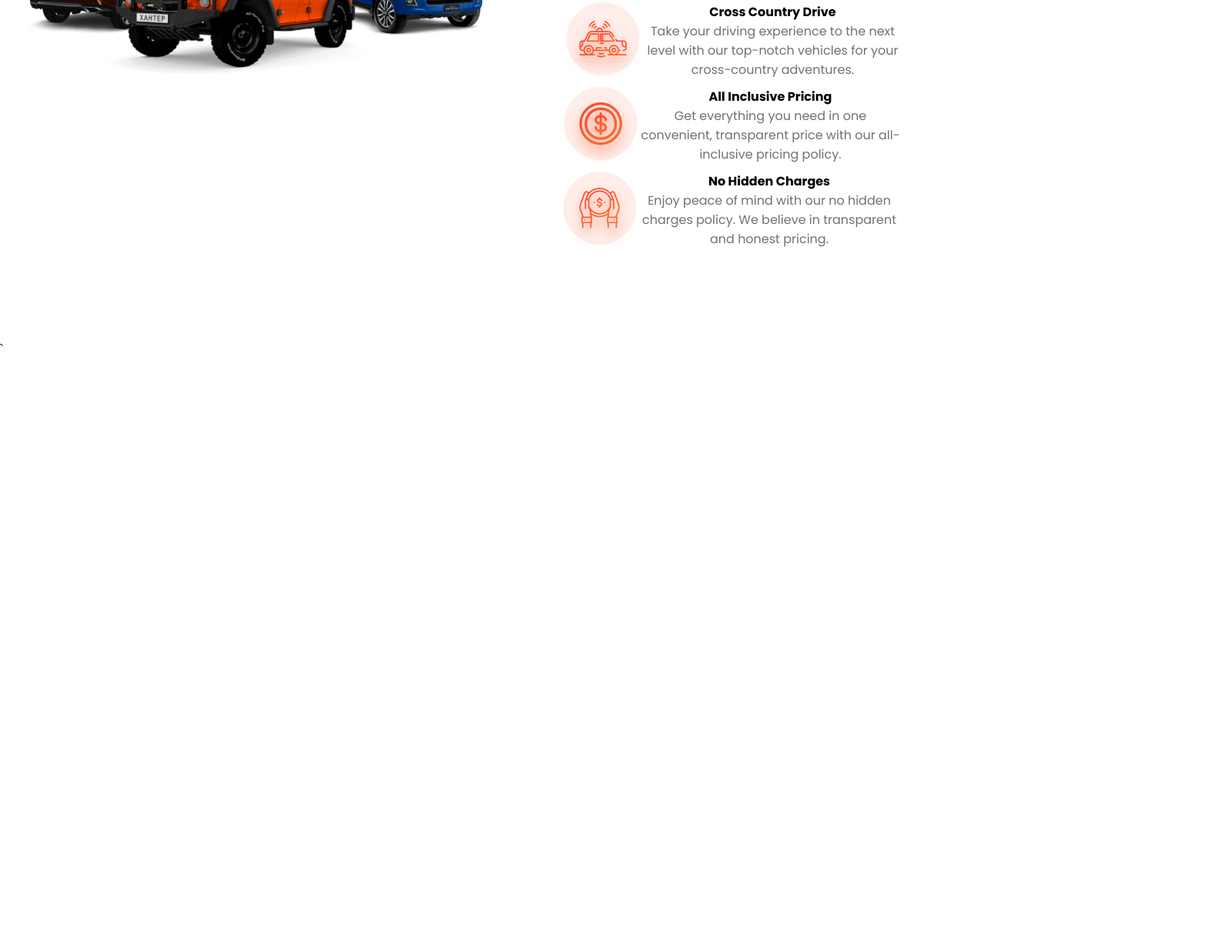
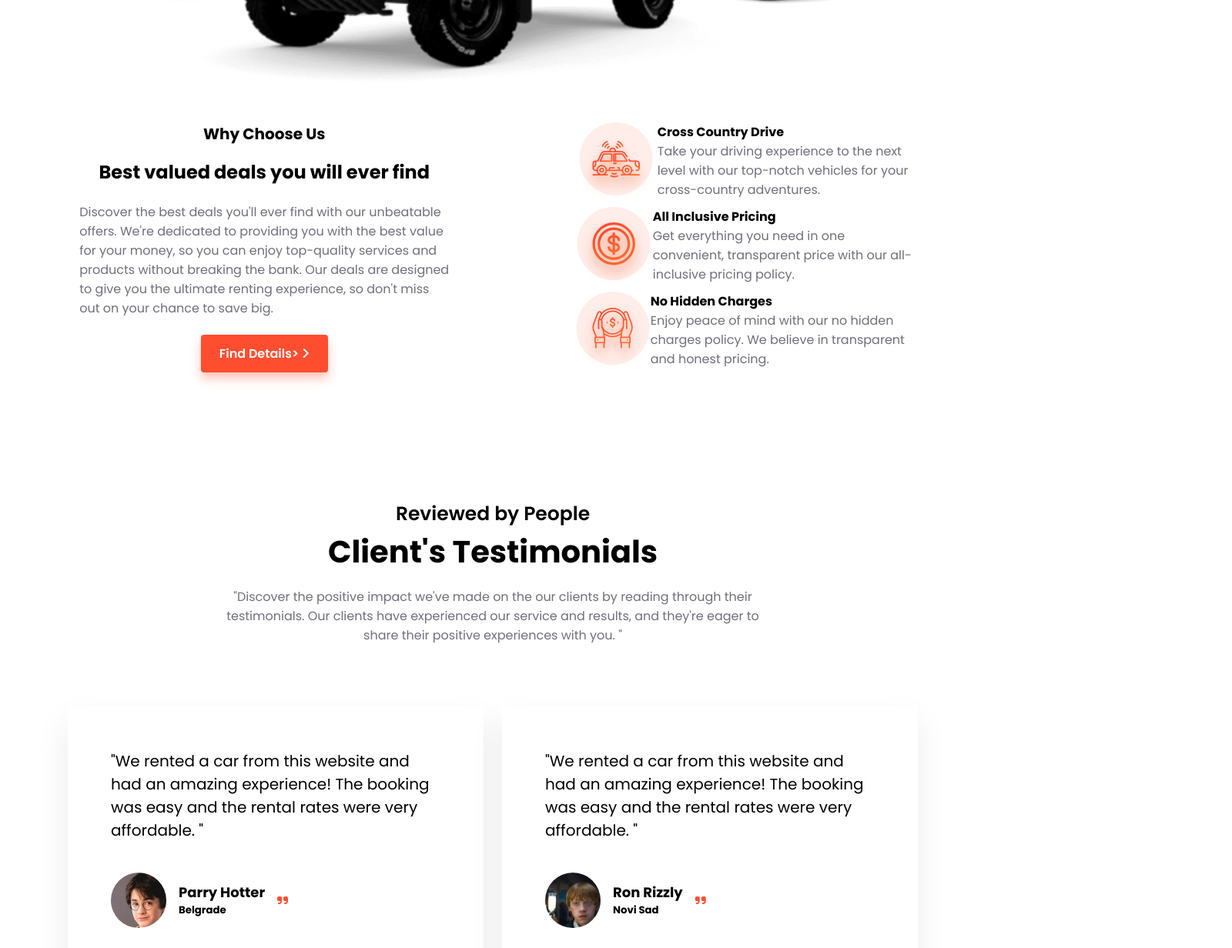
Before and after one commit to mlanikata/car-rental---project, a plain HTML site: page index.html in a window 1280 px wide. Shown: the part 2379-3611 px from the top of the page at 77% size, 1600 px wide, since content can reach past the window. Before the commit the page ends 2845 px from the top, so only its background shows below. Drawn offline with Linux system fonts and the light colour scheme.

Commit message:
working on downloads

```diff
--- a/index.html
+++ b/index.html
@@ -144,7 +144,8 @@
                   give you the ultimate renting experience, so don't miss out on
                   your chance to save big.
                 </p>
-                <button class="choose__text__btn">Find Details>
+                <button class="choose__text__btn">
+                  Find Details>
                   <i class="fa-solid fa-angle-right"></i>
                 </button>
               </div>
@@ -180,7 +181,8 @@
                       All Inclusive Pricing
                     </h4>
                     <p class="choose__feature__text__para">
-                        Get everything you need in one convenient, transparent price with our all-inclusive pricing policy.
+                      Get everything you need in one convenient, transparent
+                      price with our all-inclusive pricing policy.
                     </p>
                   </div>
                 </div>
@@ -197,7 +199,8 @@
                       No Hidden Charges
                     </h4>
                     <p class="choose__feature__text__para">
-                        Enjoy peace of mind with our no hidden charges policy. We believe in transparent and honest pricing.
+                      Enjoy peace of mind with our no hidden charges policy. We
+                      believe in transparent and honest pricing.
                     </p>
                   </div>
                 </div>
@@ -206,7 +209,85 @@
           </div>
         </div>
       </section>
+
+      <!-- Testimonials -->
+      <section id="testimonials">
+        <div class="container testimonial__container">
+          <div class="row testimonials__row">
+            <h3 class="testimonials__text__subtitle">Reviewed by People</h3>
+            <h2 class="testimonials__text__title">Client's Testimonials</h2>
+            <p class="testimonial__review__para-1">
+              "Discover the positive impact we've made on the our clients by reading through their testimonials. Our clients have experienced our service and results, and they're eager to share their positive experiences with you. "
+            </p>
+            <div class="testimonials__list">
+              <div class="testimonial">
+                <p class="testimonial__review__para-2">
+                  "We rented a car from this website and had an amazing experience! The booking was easy and the rental rates were very affordable. "
+                </p>
+                <div class="testimonial__info">
+                  <figure class="testimonial__info__img__wrapper">
+                    <img src="assets/testimonial-1.jpg" alt class="testimonial__info__img">
+                  </figure>
+                  <div class="testimonial__info__profile">
+                    <h4 class="testimonial__info__name">Parry Hotter</h4>
+                    <h5 class="testimonial__info__ocation">Belgrade</h5>
+                  </div>
+                  <i class="fa-solid fa-quote-right testimonial__info_icon"></i>
+                </div>
+              </div>
+              <div class="testimonial">
+                <p class="testimonial__review__para-2">
+                  "We rented a car from this website and had an amazing experience! The booking was easy and the rental rates were very affordable. "
+                </p>
+                <div class="testimonial__info">
+                  <figure class="testimonial__info__img__wrapper">
+                    <img src="assets/testimonial-2.jpg" alt class="testimonial__info__img">
+                  </figure>
+                  <div class="testimonial__info__profile">
+                    <h4 class="testimonial__info__name">Ron Rizzly</h4>
+                    <h5 class="testimonial__info__ocation">Novi Sad</h5>
+                  </div>
+                  <i class="fa-solid fa-quote-right testimonial__info_icon"></i>
+                </div>
+              </div>
+            </div>
+          </div>
+        </div>
+      </section>
+
+      <!-- Download -->
+
+      <section id="Downloads">
+        <div class="container download__container">
+        <img src="assets/download-bg.png" alt="" class="download-bg" />
+        <div class="row download__row">
+          <div class="download">
+            <h4 class="download__subtitle">Plan your trip now</h4>
+            <h1 class="download">
+              Save <span class="color-primary">big</span> with our car rental
+            </h1>
+            <p class="download__text__para">
+              Rent the car of your dreams. Unbeatable prices, unlimited miles,
+              flexible pick-up options and much more.
+            </p>
+            <div class="download">
+              <button class="download__text__btn download">
+                <span class="download">Book Ride</span>
+                <i class="fa-regular fa-circle-check"></i>
+              </button>
+              <button
+                class="download__text__btn download__text__learn dowload__text__learn__btn"
+              >
+                <span class="download__text__btn__span">Learn More</span>
+                <i class="fa-solid fa-angle-right"></i>
+              </button>
+            </div>
+
+          </div>
+        </div>
+
+        </div>
+      </section>
     </main>
   </body>
 </html>
-`
--- a/style.css
+++ b/style.css
@@ -190,7 +190,7 @@ header {
 .features__list {
   display: flex;
   padding: 0 30px;
-  margin-top: 30[x];
+  margin-top: 30px;
   gap: 50px 118px;
 }
 
@@ -270,8 +270,7 @@ features__title {
 .choose__row {
   display: flex;
   align-items: center;
-  justify-content: space-between;
-  padding: 28px 20px;
+  flex-direction: column;
 }
 
 .choose__text__title {
@@ -318,10 +317,9 @@ features__title {
 
 .choose__content {
   width: 100%;
- flex-direction: column;
- align-items: center;
- text-align: center;
-  gap: 35px;
+ display: flex;
+ justify-content: space-around;
+ gap: 23px;
 }
 
 .choose__content{
@@ -349,6 +347,96 @@ features__title {
 
 /* Testimonials */
 
+.testimonials{
+  background-color: #f8f8f8;
+}
+
+.testimonial{
+background: white;
+box-shadow: 0 20px 40px 0 rgba(0, 0, 0, 0.08);
+max-width: 540px;
+width: 100%;
+display: flex;
+flex-direction: column;
+padding: 56px;
+gap: 40px;
+}
+
+.testimonials__row {
+  display: flex;
+  flex-direction: column;
+  align-items: center;
+  text-align: center;
+}
+
+.testimonials__text__title{
+    align-items: center;
+    font-size: 40px;
+  }
+
+  .testimonials__text__subtitle {
+    font-size: 25px;
+    font-weight: 600;
+    align-items: center;
+  }
+
+  .testimonial__review__para-1{
+    color: var(--gray);
+    max-width: 700px;
+    margin-top: 16px;
+    text-align: center;
+  }
+
+  .testimonial__review__para-2{
+    font-size: 20px;
+    text-align: left;
+  }
+
+  .testimonials__list {
+    display: flex;
+    margin-top: 80px;
+    gap: 24px;
+}
+
+.testimonial__info__img__wrapper {
+  width: 72px;
+  height: 72px;
+  border-radius: 9999px;
+  overflow: hidden;
+}
+
+.testimonial__info_icon{
+  color: var(--primary);
+}
+
+.testimonial__info__img{
+  width: 100px;
+  height: 100px;
+  font-size: 45px;
+
+}
+
+.testimonial__info{
+  display: flex;
+  align-items: center;
+  gap: 16px;
+}
+
+.testimonial__info__profile {
+  display: flex;
+  flex-direction: column;
+  text-align: left;
+}
+
+.testimonial__info__name {
+  font-size: 18px;
+}
+
+.testimonial__info__location {
+  font-size: 16px;
+  font-weight: 400;
+}
+
 /* Download */
 
 /* Footer */
```
